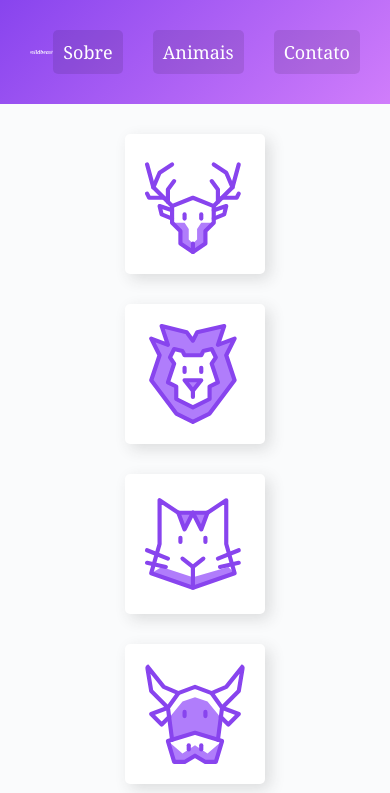
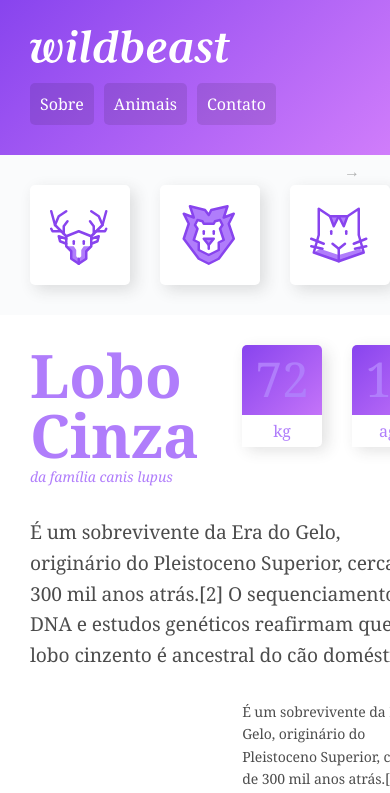
Before and after one commit to nycolexavier/site-responsivo, a plain HTML site: page index.html in a window 390 px wide. Shown: the top 793 px of the page. Drawn offline with Linux system fonts and the light colour scheme.

Commit message:
🎨 menu responsivo

```diff
--- a/style.css
+++ b/style.css
@@ -96,6 +96,21 @@ img {
     margin-left: 30px;
 }
 
+@media (max-width: 760px) {
+    .header {
+        grid-template-columns: auto;
+    }
+    .logo {
+        margin-bottom: 20px;
+    }
+    .header nav a {
+        font-size: 1em;
+    }
+    .header li + li {
+        margin-left: 10px;
+    }
+}
+
 /*SIDENAV*/
 
 .sidenav {
@@ -120,6 +135,43 @@ img {
     background: #b07dfb;
 }
 
+@keyframes seta {
+    from {
+        right: 30px;
+    }
+    to {
+        right: 20px;
+    }
+}
+
+@media (max-width: 760px) {
+    .sidenav {
+        position: relative;
+        overflow-x: auto;
+        -webkit-overflow-scrolling: touch;
+        -ms-overflow-style: -ms-autohiding-scrollbar;
+    }
+    .sidenav::after {
+        content: '→';
+        position: absolute;
+        top: 5px;
+        right: 30px;
+        color: rgba(0, 0, 0, .3);
+        animation: seta .5s ease-in 0s infinite alternate;
+    }
+    .sidenav ul {
+        display: flex;
+    }
+    .sidenav ul li {
+        flex: 1 0 60px;
+    }
+    .sidenav {
+        padding: 0 30px;
+    }
+    .sidenav li a {
+        margin: 30px 30px 30px 0;
+    }
+}
 
 /*CONTENT*/
 
```
